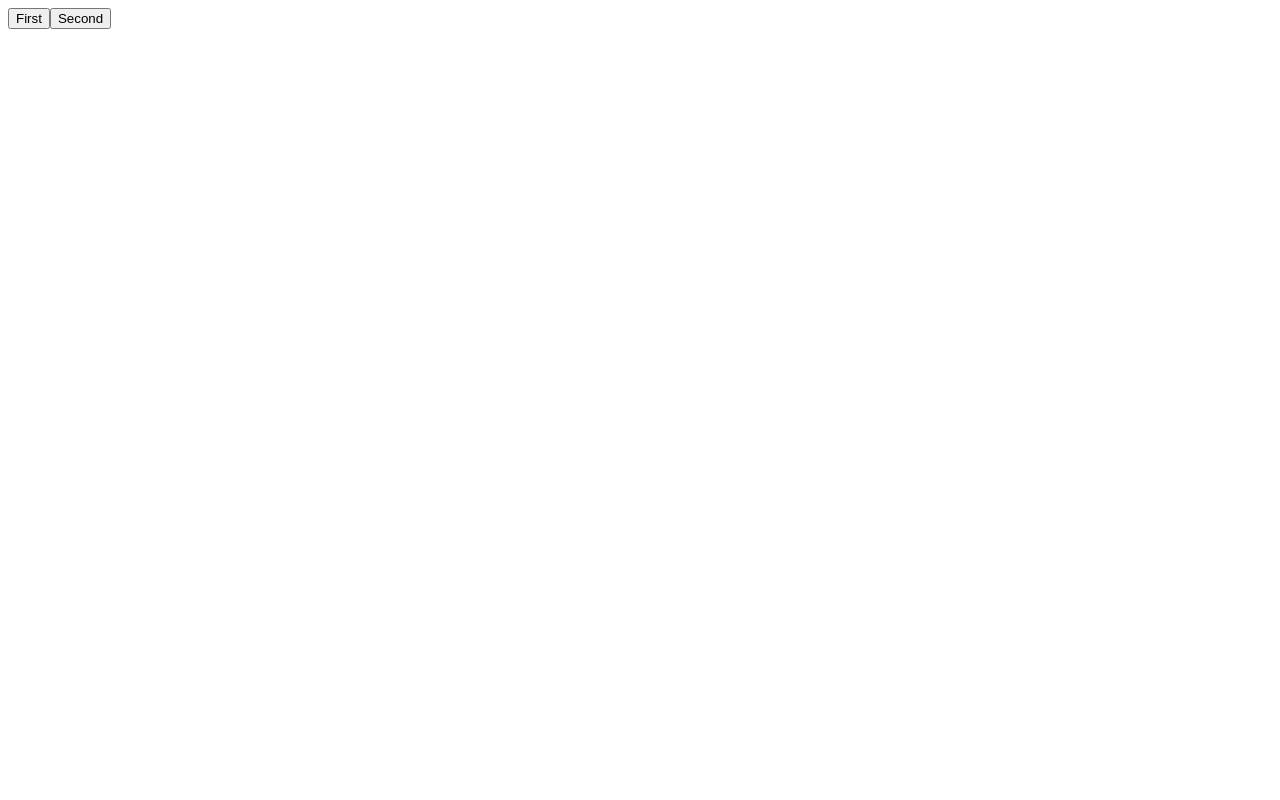
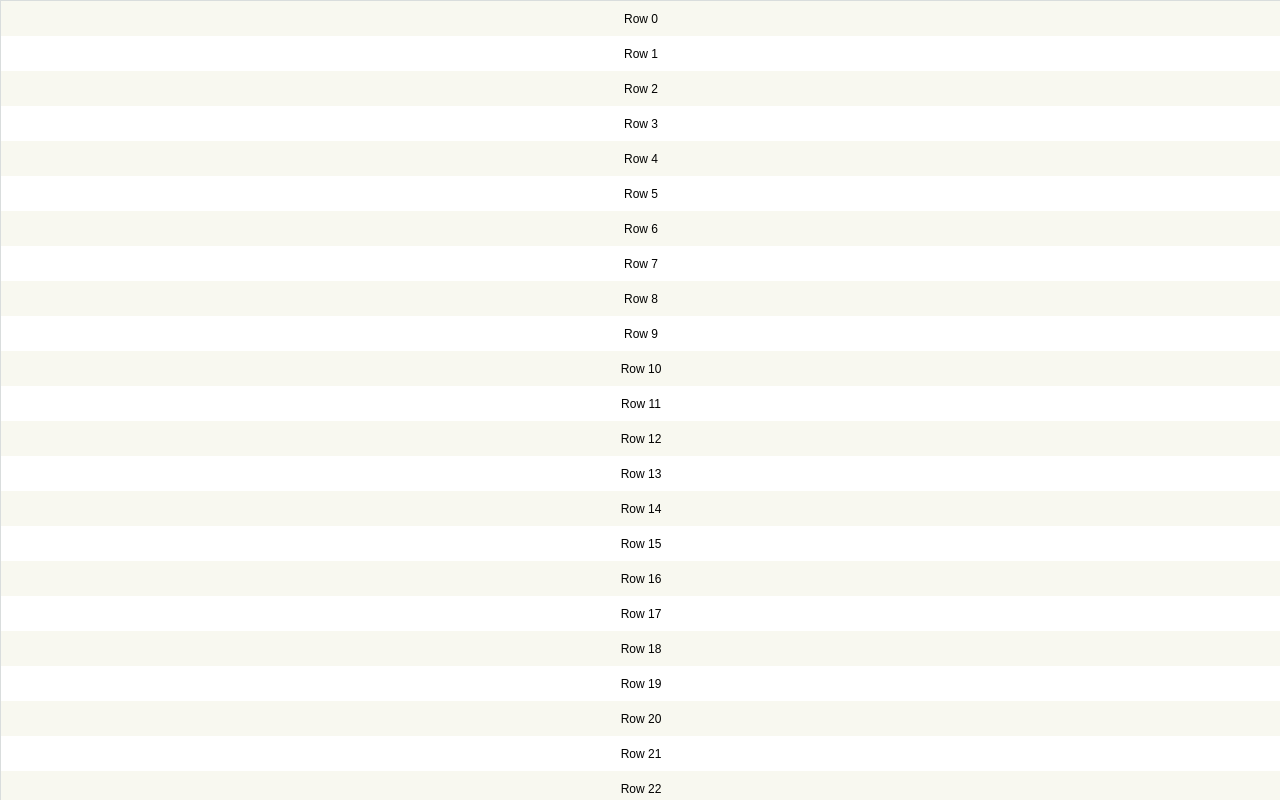
Before and after one commit to y0na24/React-knowledge-base, a React (Vite) app: page / in a window 1280 px wide. Built offline with nearby package versions, Linux system fonts and the light colour scheme.

Commit message:
react window

```diff
--- a/package.json
+++ b/package.json
@@ -14,12 +14,15 @@
     "lodash": "^4.17.21",
     "react": "^18.2.0",
     "react-dom": "^18.2.0",
-    "react-redux": "^9.0.4"
+    "react-redux": "^9.0.4",
+    "react-virtualized-auto-sizer": "^1.0.20",
+    "react-window": "^1.8.10"
   },
   "devDependencies": {
     "@types/lodash": "^4.14.201",
     "@types/react": "^18.2.15",
     "@types/react-dom": "^18.2.7",
+    "@types/react-window": "^1.8.8",
     "@typescript-eslint/eslint-plugin": "^6.0.0",
     "@typescript-eslint/parser": "^6.0.0",
     "@vitejs/plugin-react": "^4.0.3",
--- a/src/App.tsx
+++ b/src/App.tsx
@@ -1,7 +1,8 @@
-import { EntityAdapter } from './knowledgeBase/entity-adapter/EntityAdapter'
+import { Virtualization } from './knowledgeBase/virtualization/Virtualization'
+import './index.css'
 
 function App() {
-	return <EntityAdapter />
+	return <Virtualization />
 }
 
 export default App
--- /dev/null
+++ b/src/index.css
@@ -0,0 +1,30 @@
+html {
+	font-family: sans-serif;
+	font-size: 12px;
+}
+
+body {
+	margin: 0;
+}
+
+html,
+body,
+#root {
+	height: 100%;
+	overflow-x: hidden;
+}
+
+.List {
+	border: 1px solid #d9dddd;
+}
+
+.ListItemEven,
+.ListItemOdd {
+	display: flex;
+	align-items: center;
+	justify-content: center;
+}
+
+.ListItemEven {
+	background-color: #f8f8f0;
+}
--- /dev/null
+++ b/src/knowledgeBase/virtualization/Row.tsx
@@ -0,0 +1,5 @@
+export const Row = ({ index, style }) => (
+	<div className={index % 2 ? 'ListItemOdd' : 'ListItemEven'} style={style}>
+		Row {index}
+	</div>
+)
--- /dev/null
+++ b/src/knowledgeBase/virtualization/Virtualization.tsx
@@ -0,0 +1,19 @@
+import { FixedSizeList as List } from 'react-window'
+import { Row } from './Row'
+import AutoSizer from 'react-virtualized-auto-sizer'
+
+export const Virtualization = () => (
+	<AutoSizer>
+		{({ height, width }) => (
+			<List
+				className='List'
+				height={height}
+				itemCount={1000}
+				itemSize={35}
+				width={width}
+			>
+				{Row}
+			</List>
+		)}
+	</AutoSizer>
+)
--- a/src/main.tsx
+++ b/src/main.tsx
@@ -1,4 +1,3 @@
-import React from 'react'
 import ReactDOM from 'react-dom/client'
 import App from './App.tsx'
 
--- a/tsconfig.json
+++ b/tsconfig.json
@@ -15,7 +15,7 @@
 		"jsx": "react-jsx",
 		"allowJs": true,
 		/* Linting */
-		"strict": true,
+		"strict": false,
 		"noUnusedLocals": true,
 		"noUnusedParameters": true,
 		"noFallthroughCasesInSwitch": true
```
Also changed, not shown: 2 other files (tests, documents, lock files or other folders).
